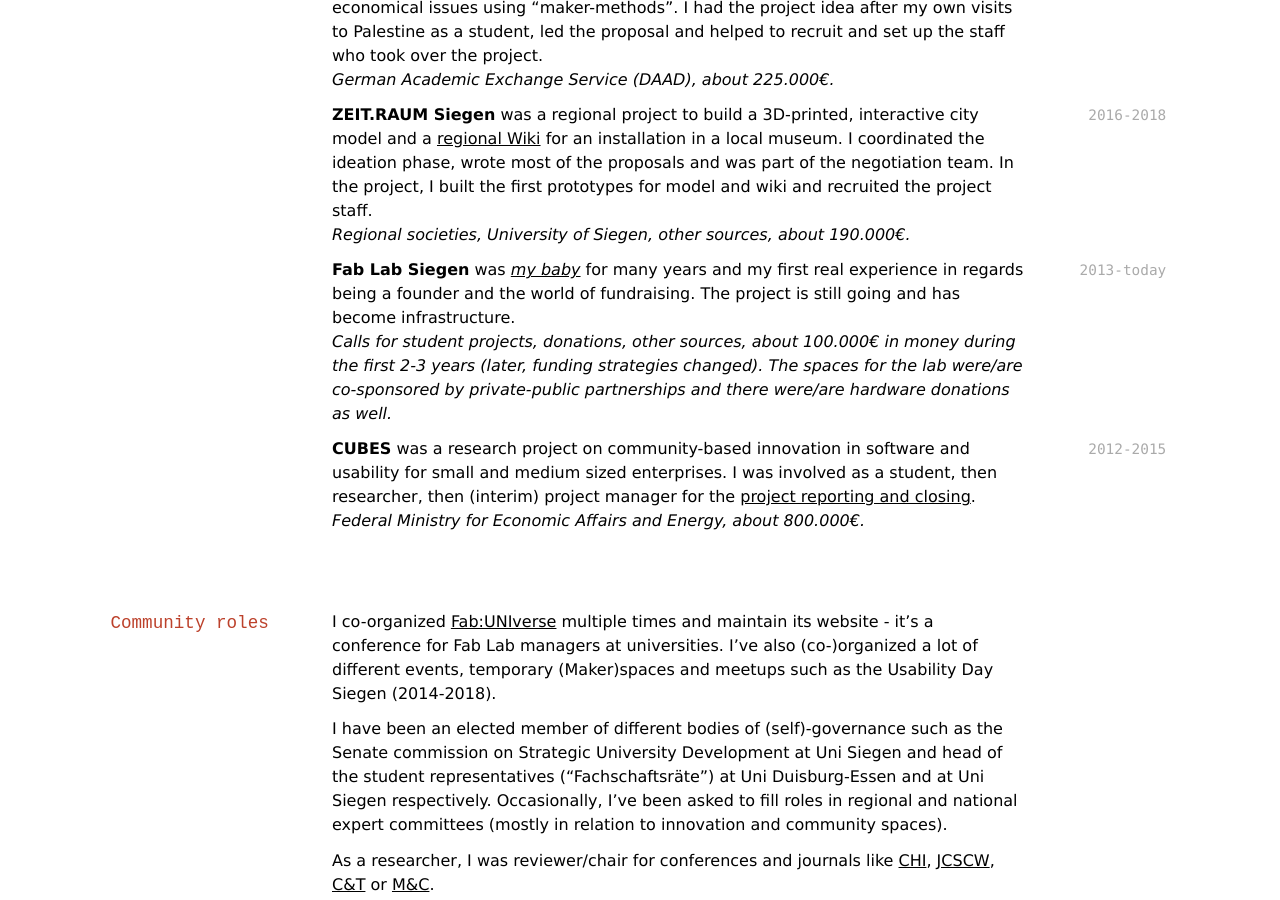
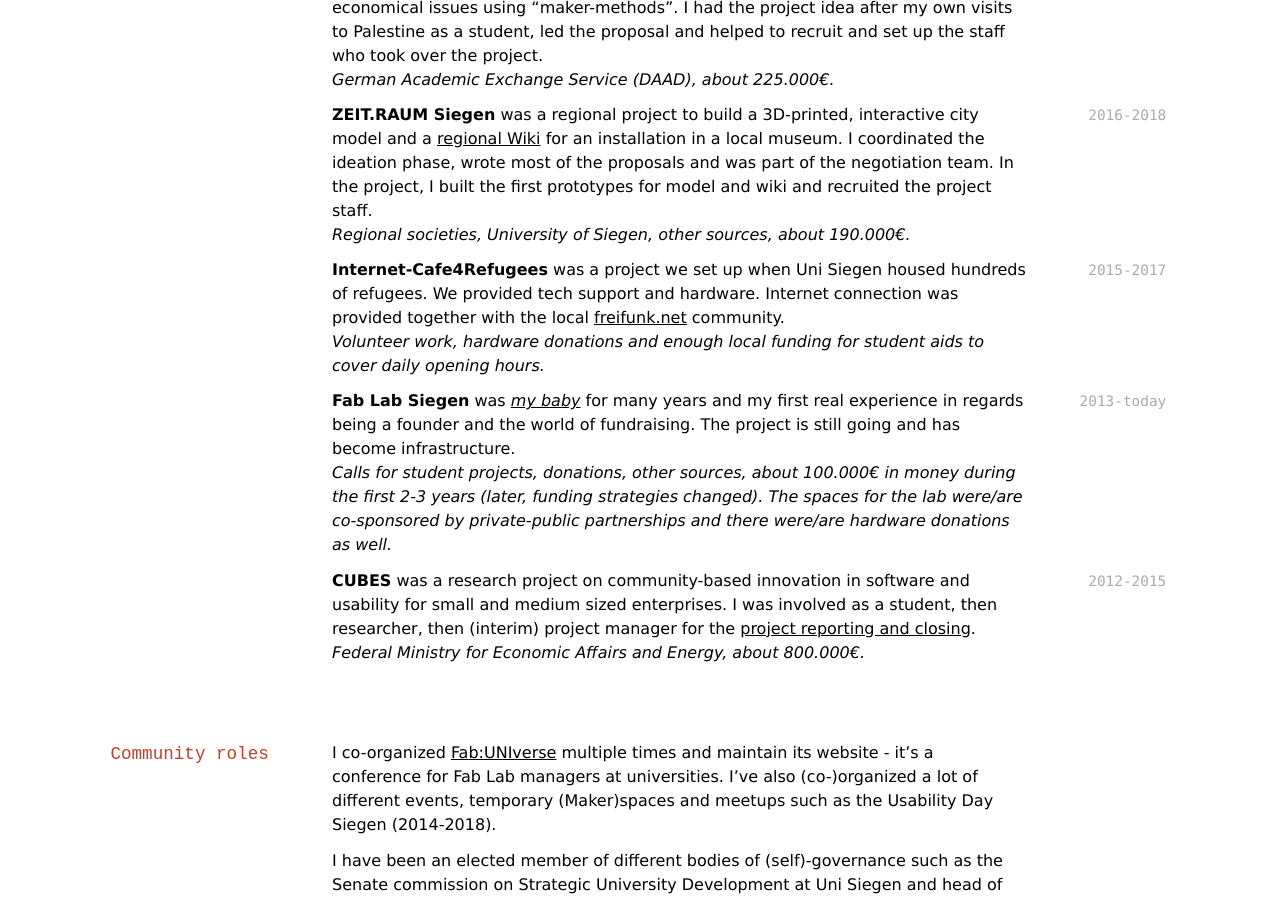
Before and after one commit to oliverstickel/oliverstickel.github.io, a Jekyll site: the page built from index.md, in a window 1280 px wide and 900 px high, scrolled down 2621 px. Built offline with Jekyll 4.4.1, drawn with Linux system fonts in a browser that asks for light colours; nearby versions of some CDN libraries; a style sheet for code colours, icons or effects is not loaded; some of the changed text lies outside the part shown.

Commit message:
Update index.md

```diff
--- a/index.md
+++ b/index.md
@@ -44,9 +44,11 @@ Fab Lab Manager & Founder
 
 ## Selected Publications
 
-[**Handbuch Fab Labs: Einrichtung, Finanzierung, Betrieb, Forschung & Lehre**](https://www.bombini-verlag.de/shop/handbuch-fab-labs/) by Iris Bockermann, Jan Borchers, Anke Brocker, Marcel Lahaye, Antje Moebus, Stefan Neudecker, Oliver Stickel, Melanie Stilz, Daniel Wilkens, René Bohne, Volkmar Pipek, Heidi Schelhowe. *Bombini-Verlag (2021).*
+`2021`
+[**Handbuch Fab Labs: Einrichtung, Finanzierung, Betrieb, Forschung & Lehre**](https://www.bombini-verlag.de/shop/handbuch-fab-labs/) by Iris Bockermann, Jan Borchers, Anke Brocker, Marcel Lahaye, Antje Moebus, Stefan Neudecker, Oliver Stickel, Melanie Stilz, Daniel Wilkens, René Bohne, Volkmar Pipek, Heidi Schelhowe. *Bombini-Verlag.*
 
-[**shARe-IT: Ad hoc Remote Troubleshooting through Augmented Reality**](https://link.springer.com/article/10.1007/s10606-021-09393-5) by Thomas Ludwig, Oliver Stickel, Peter Tolmie, Malte Sellmer. *Journal on Computer Supported Cooperative Work 30, pp. 119–167 (2021).*
+`2021`
+[**shARe-IT: Ad hoc Remote Troubleshooting through Augmented Reality**](https://link.springer.com/article/10.1007/s10606-021-09393-5) by Thomas Ludwig, Oliver Stickel, Peter Tolmie, Malte Sellmer. *Journal on Computer Supported Cooperative Work 30, pp. 119–167.*
 
 [**Fab:UNIverse - Makerspaces, Fab Labs and Lab Managers in Academia**](files/10.1145-3335055.3335074.pdf) by Oliver Stickel, Melanie Stilz, Anke Brocker, Jan Borchers, Volkmar Pipek. *Workshop at Fab Learn Europe Conference 2019.*
 
@@ -85,6 +87,10 @@ Fab Lab Manager & Founder
 `2016-2018`
 **ZEIT.RAUM Siegen** was a regional project to build a 3D-printed, interactive city model and a [regional Wiki](https://wiki.zeitraum-siegen.de/) for an installation in a local museum. I coordinated the ideation phase, wrote most of the proposals and was part of the negotiation team. In the project, I built the first prototypes for model and wiki and recruited the project staff.
 *Regional societies, University of Siegen, other sources, about 190.000€.*
+
+`2015-2017`
+**Internet-Cafe4Refugees** was a project we set up when Uni Siegen housed hundreds of refugees. We provided tech support and hardware. Internet connection was provided together with the local [freifunk.net](https://freifunk.net/) community.
+*Volunteer work, hardware donations and enough local funding for student aids to cover daily opening hours.*
 
 `2013-today`
 **Fab Lab Siegen** was *[my baby](https://fablab-siegen.de)* for many years and my first real experience in regards being a founder and the world of fundraising. The project is still going and has become infrastructure.
```
